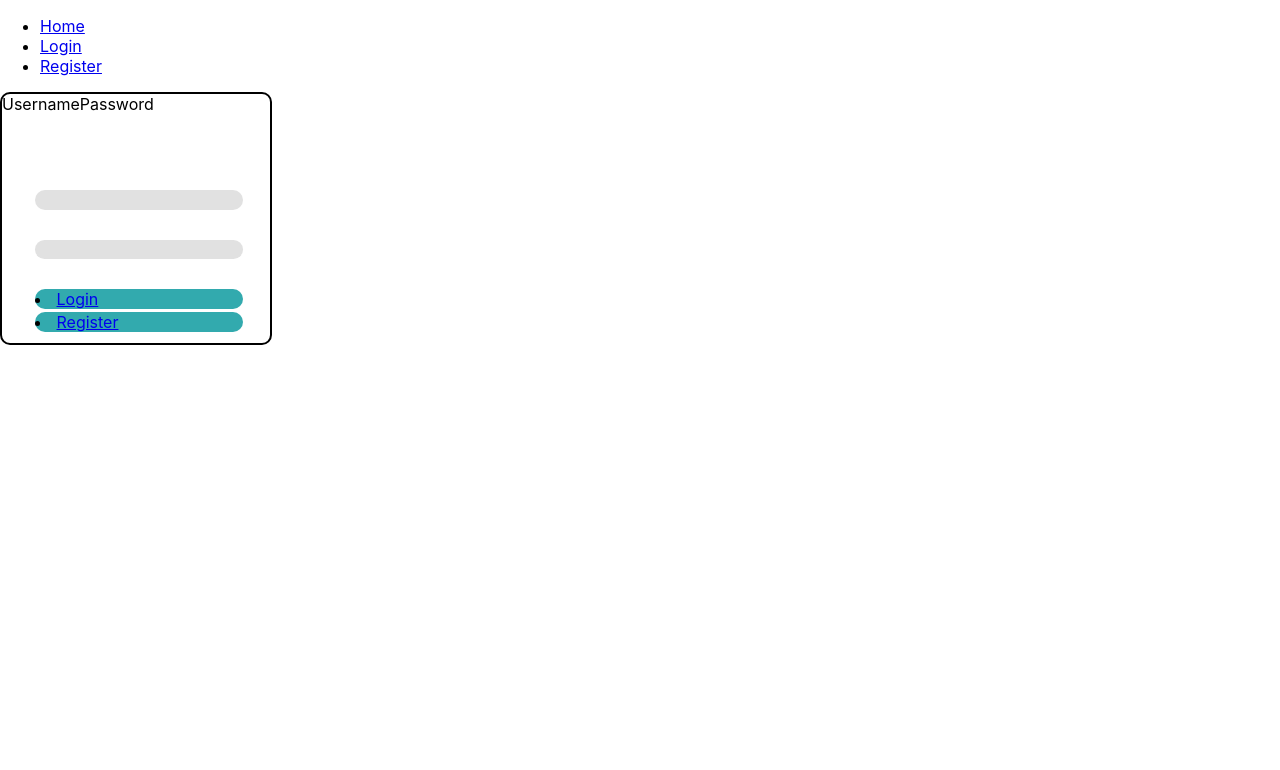
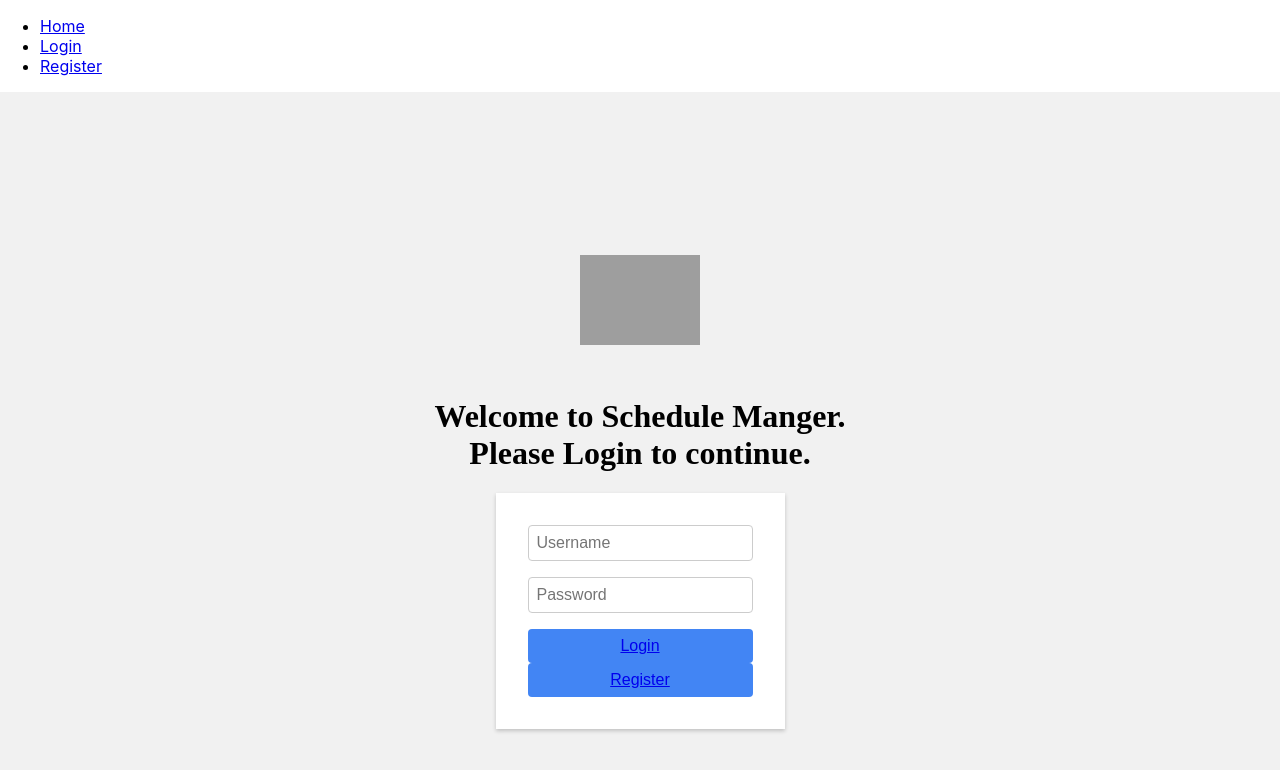
Before and after one commit to JerryO3/Orbital-23, a React (Create React App) app in the folder schedule-manager/: page /login in a window 1280 px wide. Shown: the top 770 px of the page. Built offline with nearby package versions, Linux system fonts and the light colour scheme; grey boxes are pictures that could not be loaded.

Commit message:
Login Page Update
Styling for Login page updated.

```diff
--- a/schedule-manager/src/Login.css
+++ b/schedule-manager/src/Login.css
@@ -1,69 +1,3 @@
-.Login {
-  text-align: center;
-}
-
-.welcomeMessage {
-/* Welcome Back! */
-
-
-position: absolute;
-width: 196px;
-height: 28px;
-
-font-family: 'League Spartan';
-font-style: normal;
-font-weight: 700;
-font-size: 30px;
-line-height: 28px;
-/* identical to box height */
-
-
-color: #000000;
-}
-
-.loginBox {
-/* Rectangle 1 */
-
-
-box-sizing: border-box;
-
-position: absolute;
-width: 272px;
-height: 253px;
-
-background: #FFFFFF;
-border: 2px solid #000000;
-border-radius: 10px;
-}
-
-.inputUsernameBox {
-/* Rectangle 2 */
-
-
-position: absolute;
-left: 12.13%;
-right: 9.93%;
-top: 38.74%;
-bottom: 53.45%;
-
-background: #E1E1E1;
-border-radius: 10px;
-}
-
-.inputPasswordBox {
-/* Rectangle 3 */
-
-
-position: absolute;
-left: 12.13%;
-right: 9.93%;
-top: 58.56%;
-bottom: 33.63%;
-
-background: #E1E1E1;
-border-radius: 10px;
-}
-
 .loginButton {
 /* Rectangle 4 */
 
@@ -78,7 +12,8 @@ background: #32AAAE;
 border-radius: 10px;
 }
 
-.regButton {
+
+.registrationButton {
 /* Rectangle 5 */
 
 
@@ -91,3 +26,75 @@ bottom: 4.5%;
 background: #32AAAE;
 border-radius: 10px;
 }
+
+/* Welcome message */
+.welcomeMessage {
+  position: relative;
+
+  text-align: center;
+  font-family: 'League Spartan';
+  font-style: normal;
+  /* font-weight: 700; */
+  /* font-size: 30px; */
+  /* line-height: 28px; */
+  /* identical to box height */
+  color: #000000;
+}
+
+/* Container for the login page */
+.container {
+  display: flex;
+  flex-direction: column;
+  align-items: center;
+  justify-content: center;
+  height: 100vh;
+  background-color: #f1f1f1;
+}
+
+/* Login box */
+.loginBox {
+  max-width: 400px;
+  padding: 2rem;
+  background-color: #fff;
+  box-shadow: 0 2px 4px rgba(0, 0, 0, 0.2);
+}
+
+/* Our logo */
+.logo {
+  display: flex;
+  align-items: center;
+  justify-content: center;
+  margin-bottom: 2rem;
+}
+
+.logo img {
+  width: 120px;
+}
+
+/* Login form */
+.form {
+  display: flex;
+  flex-direction: column;
+}
+
+.form input {
+  margin-bottom: 1rem;
+  padding: 0.5rem;
+  border: 1px solid #ccc;
+  border-radius: 4px;
+  font-size: 16px;
+}
+
+.form button {
+  padding: 0.5rem;
+  background-color: #4285f4;
+  color: #fff;
+  border: none;
+  border-radius: 4px;
+  font-size: 16px;
+  cursor: pointer;
+}
+
+.form button:hover {
+  background-color: #357ae8;
+}
--- a/schedule-manager/src/Login.js
+++ b/schedule-manager/src/Login.js
@@ -4,25 +4,28 @@ import './Login.css';
 
 function Login() {
   return (
-    <body>
-      <h1 class = "welcomeMessage">
+    <div className="container">
+      <div className="logo">
+          <img src="logo.svg" alt="Schedule Manager" />
+      </div>
+      <h1 className="welcomeMessage">
         Welcome to Schedule Manger.
         <br></br>
         Please Login to continue.
       </h1>
-      <div class = "loginBox">
-        Username
-        <div class = "inputUsernameBox"></div>
-        Password
-        <div class = "inputPasswordBox"></div>
-        <li class = "loginButton">
-            <Link to="/Landing">Login</Link>
-        </li>
-        <li class = "regButton">
+      <div className="loginBox">
+        <form className="form">
+          <input type="username" placeholder="Username" />
+          <input type="password" placeholder="Password" />
+          <button type="sumbit">
+            <Link to="/landing">Login</Link>
+          </button>
+          <button type="registrationButton">
             <Link to="/register">Register</Link>
-        </li>
+          </button>
+        </form>
       </div>
-    </body>
+    </div>
   );
 }
 
```
